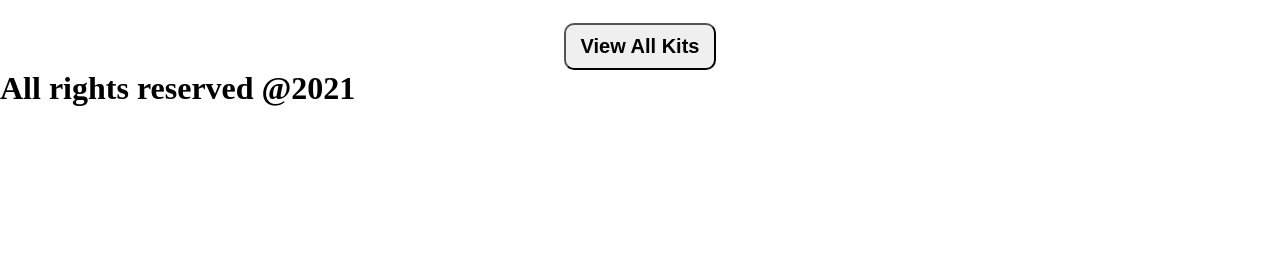
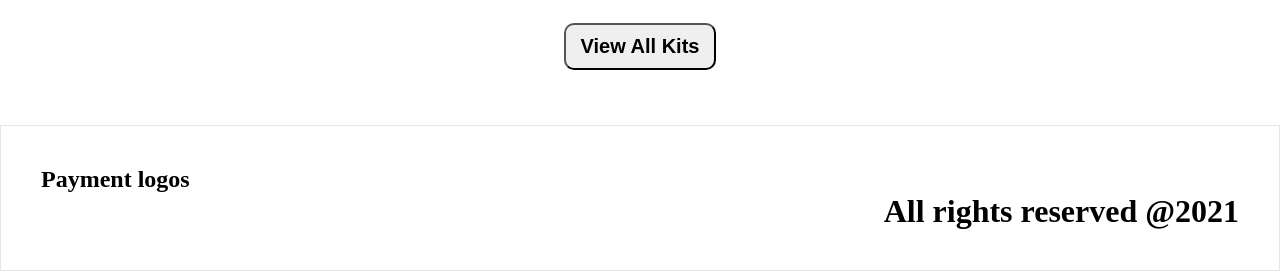
Before and after one commit to vermad843/combine-projects, a React (Create React App) app: page / in a window 1280 px wide. Shown: the part 1505-1776 px from the top of the page. Before the commit the page ends 1612 px from the top, so only its background shows below. Built offline with nearby package versions, Linux system fonts and the light colour scheme.

Commit message:
payment logos(footer)

```diff
--- a/src/Footer.css
+++ b/src/Footer.css
@@ -0,0 +1,9 @@
+.footer {
+    border : 1px solid #e6e6e6;
+    margin: 55px 0 0px 0;
+    padding : 40px;
+}
+
+.footer > h1 {
+    text-align: right;
+}
--- a/src/Footer.js
+++ b/src/Footer.js
@@ -4,6 +4,11 @@ import './Footer.css';
 function Footer() {
     return (
         <div className = "footer">
+            <div className = "payment">
+               <div className = "payment__icon">
+                   <h2>Payment logos</h2>
+               </div>
+            </div>
             <h1>All rights reserved @2021</h1>
         </div>
     )
```
